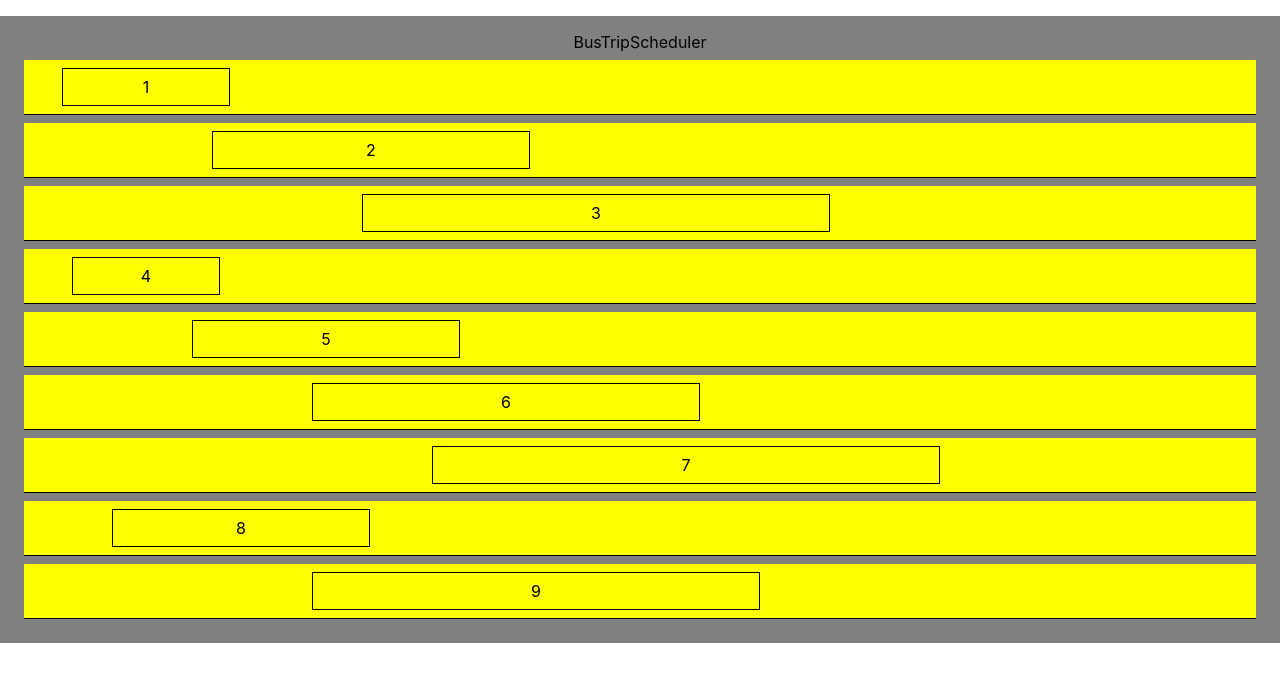
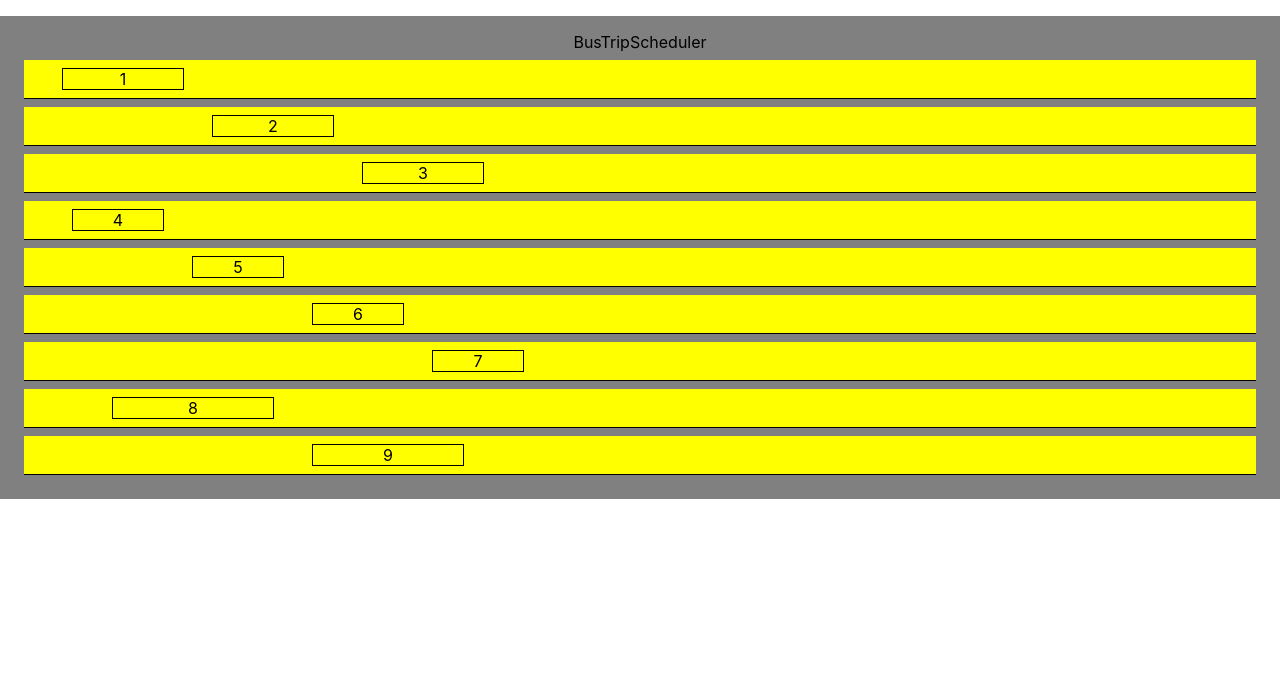
Before and after one commit to kchens/remix, a React (Create React App) app: page / in a window 1280 px wide. Shown: the top 682 px of the page. Built offline with nearby package versions, Linux system fonts and the light colour scheme.

Commit message:
fixes bus widths

```diff
--- a/src/Components/Trip/index.jsx
+++ b/src/Components/Trip/index.jsx
@@ -9,6 +9,7 @@ class Trip extends PureComponent {
 
     render() {
         const { id, startTime, endTime } = this.props
+        const width = `${endTime - startTime}px`
         return (
             <div
                 style={{ margin: '0.5rem', backgroundColor: 'yellow', padding: '0.5rem', borderBottom: '1px solid black' }}
@@ -16,8 +17,7 @@ class Trip extends PureComponent {
                 <div
                     style={{
                         marginLeft: `${startTime}px`,
-                        width: `${endTime}px`,
-                        padding: '0.5rem',
+                        width: width,
                         border: '1px solid black'
                     }}
                     onClick={this.toggleSelectColor}
```
